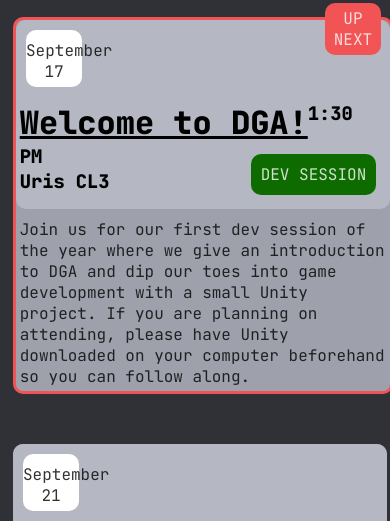
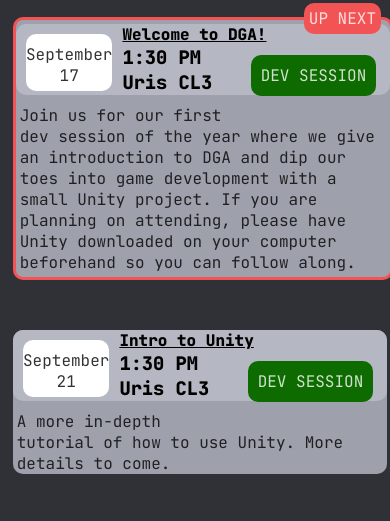
Before and after one commit to jdl283/DGA_website, a plain HTML site: page index.html in a window 390 px wide. Shown: the part 1171-1692 px from the top of the page. Drawn offline with Linux system fonts and the light colour scheme.

Commit message:
mobile compatibility tweaks

```diff
--- a/styles/main.css
+++ b/styles/main.css
@@ -449,4 +449,55 @@ pre {
     margin-bottom: 50px;
     page-break-inside: avoid;
   }
+
+  .sessionCardHeader {
+    border-radius: 10px;
+    padding: 0;
+    height: auto;
+    background-color: #B5B8C2;
+    margin-bottom: 10px;
+    page-break-inside: avoid;
+    display: block;
+  }
+
+  .upNext {
+    border-radius: 10px;
+    float: right;
+    /* margin-right: 10px; */
+    padding-top: 5px;
+    padding-bottom: 5px;
+    padding-left: 5px;
+    padding-right: 5px;
+    width: auto;
+    height: 80%;
+    background-color: #F25354;
+  }
+
+  .headerDate {
+    border-radius: 10px;
+    float: left;
+    margin-right: 10px;
+    padding-top: 10px;
+    padding-bottom: 5px;
+    width: auto;
+    height: 80%;
+    margin: 10px;
+    background-color: #FFFFFF;
+    page-break-inside: avoid;
+  }
+
+  .headerDetails {
+    margin: 1%;
+    flex-direction: column;
+    display: block;
+  }
+
+  .headerDetailsTitle {
+    margin: 0;
+    padding: 0;
+    text-align: left;
+    text-decoration: underline;
+    float: left;
+    font-size: medium;
+  }
 }
```
